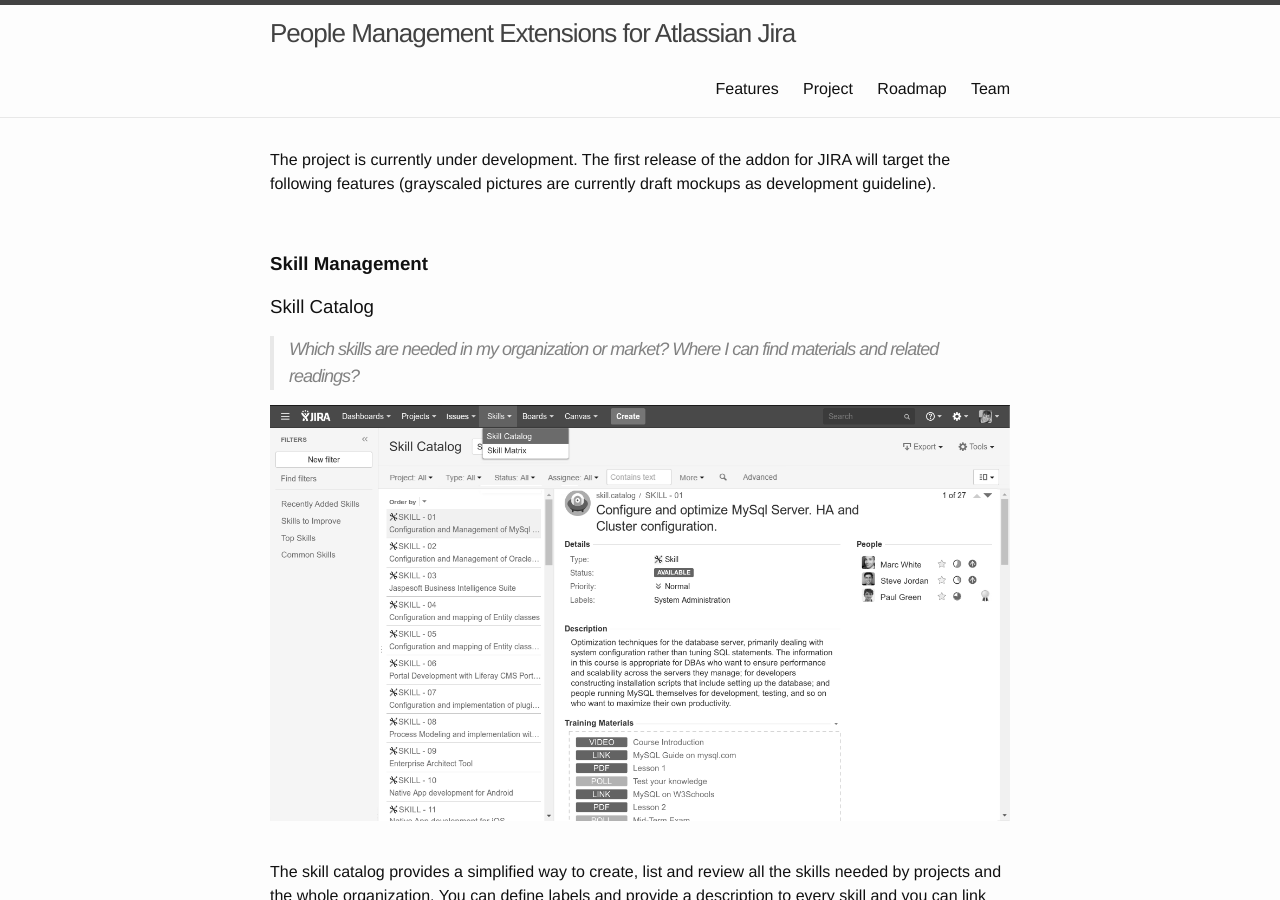
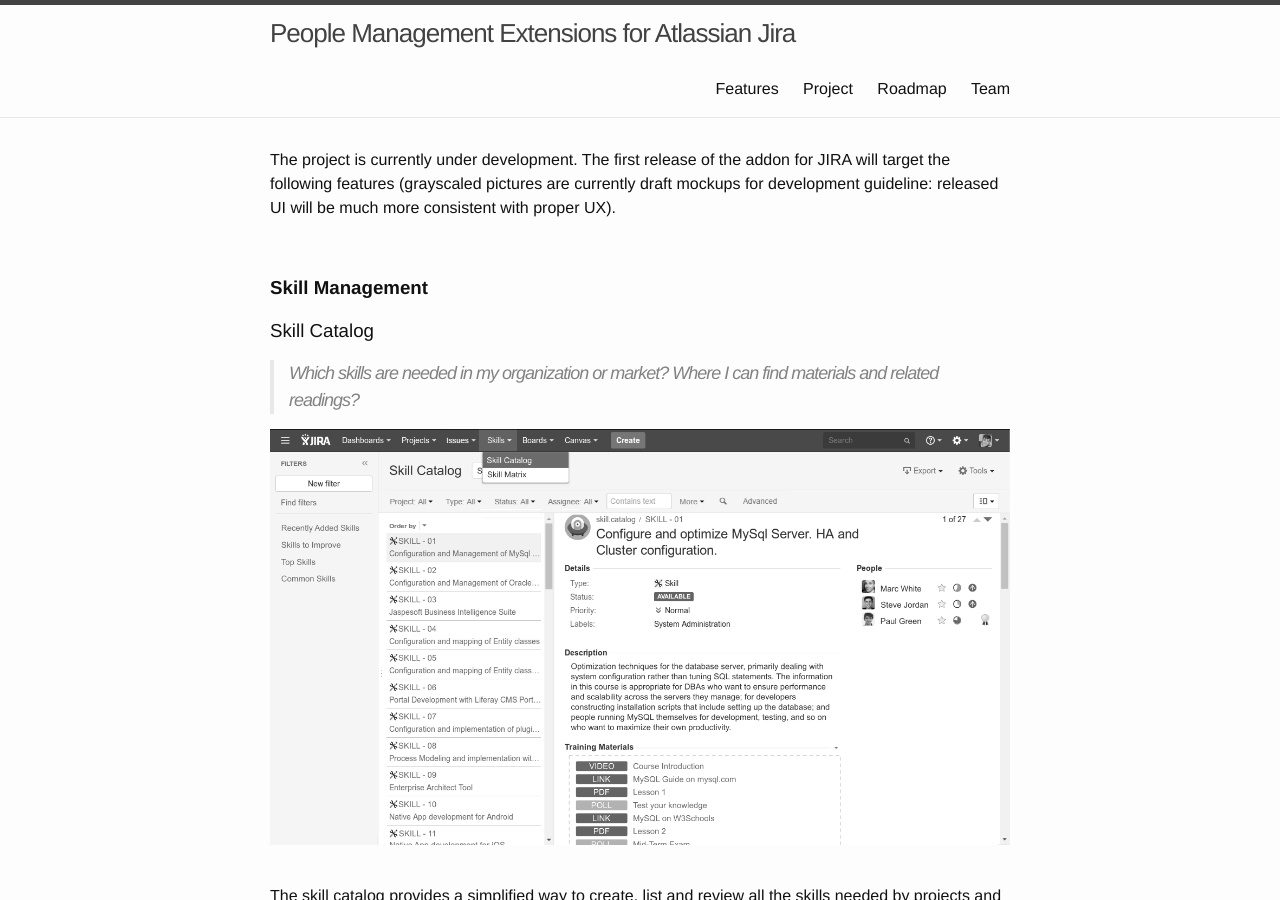
Before and after one commit to 0xbuidlman/site, a Jekyll site: the page built from index.md, in a window 1280 px wide and 900 px high. Built offline with Jekyll 4.4.1, drawn with Linux system fonts in a browser that asks for light colours.

Commit message:
Updated features (index.md) page.

```diff
--- a/index.md
+++ b/index.md
@@ -5,7 +5,8 @@ title: Features
 
 The project is currently under development.
 The first release of the addon for JIRA will target the following features
-(grayscaled pictures are currently draft mockups as development guideline).
+(grayscaled pictures are currently draft mockups for development guideline:
+released UI will be much more consistent with proper UX).
 
 <br/>
 
```
